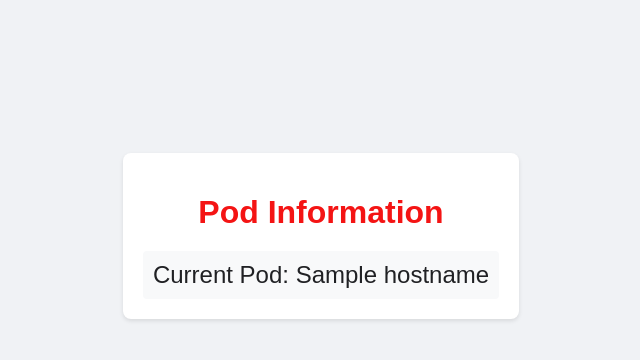
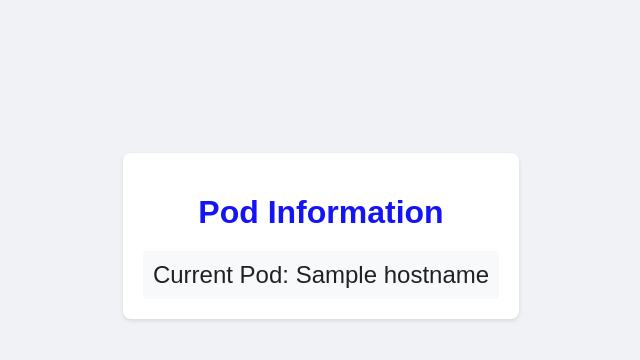
Before and after one commit to dellabeneta/project-argocd, a Python web app: template app/src/templates/index.html in a window 1280 px wide. Shown: the part 164-524 px from the top of the page, without its empty margins (319-959 px from the left). Run offline with Jinja, Linux system fonts and the light colour scheme; the template is opened without the code that fills it: most values are stand-ins (such as "Sample title", 1, 10 or a date in 2020).

Commit message:
Ajustes no HTML

```diff
--- a/app/src/templates/index.html
+++ b/app/src/templates/index.html
@@ -21,7 +21,7 @@
             box-shadow: 0 2px 4px rgba(0, 0, 0, 0.1);
         }
         h1 {
-            color: #f41414;
+            color: #1414f4;
             margin-bottom: 20px;
         }
         .hostname {
```
